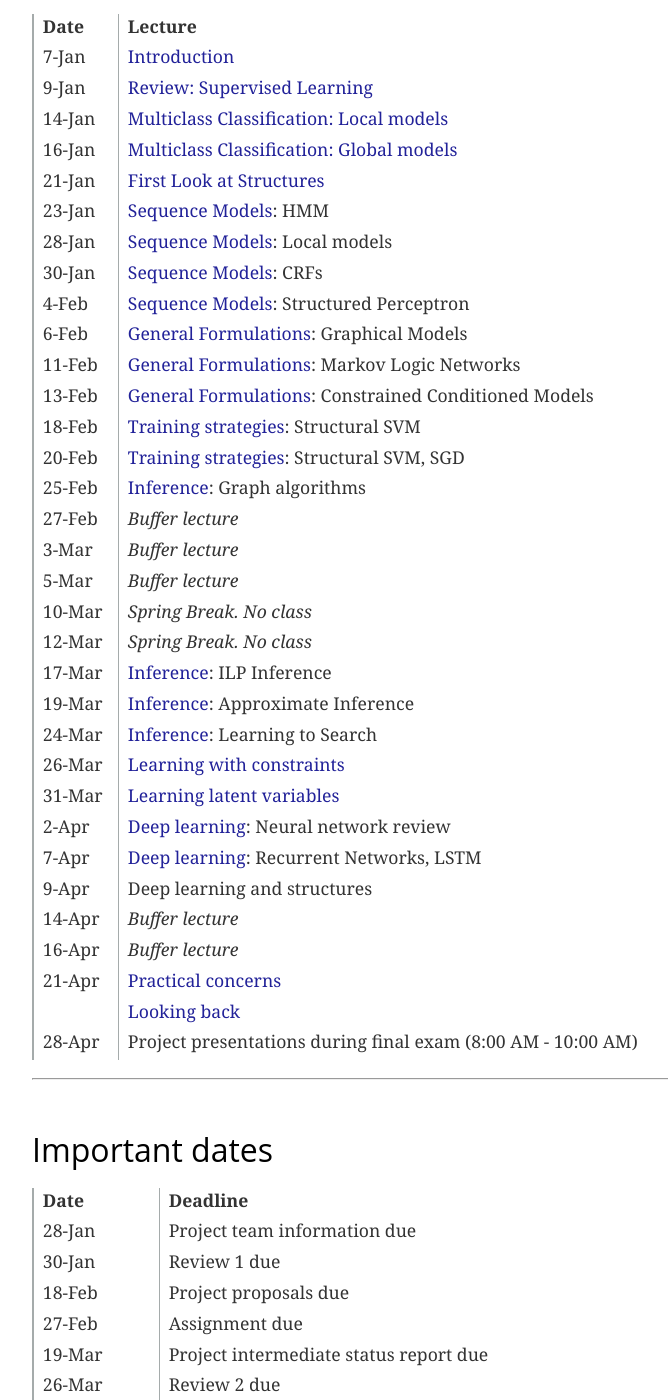
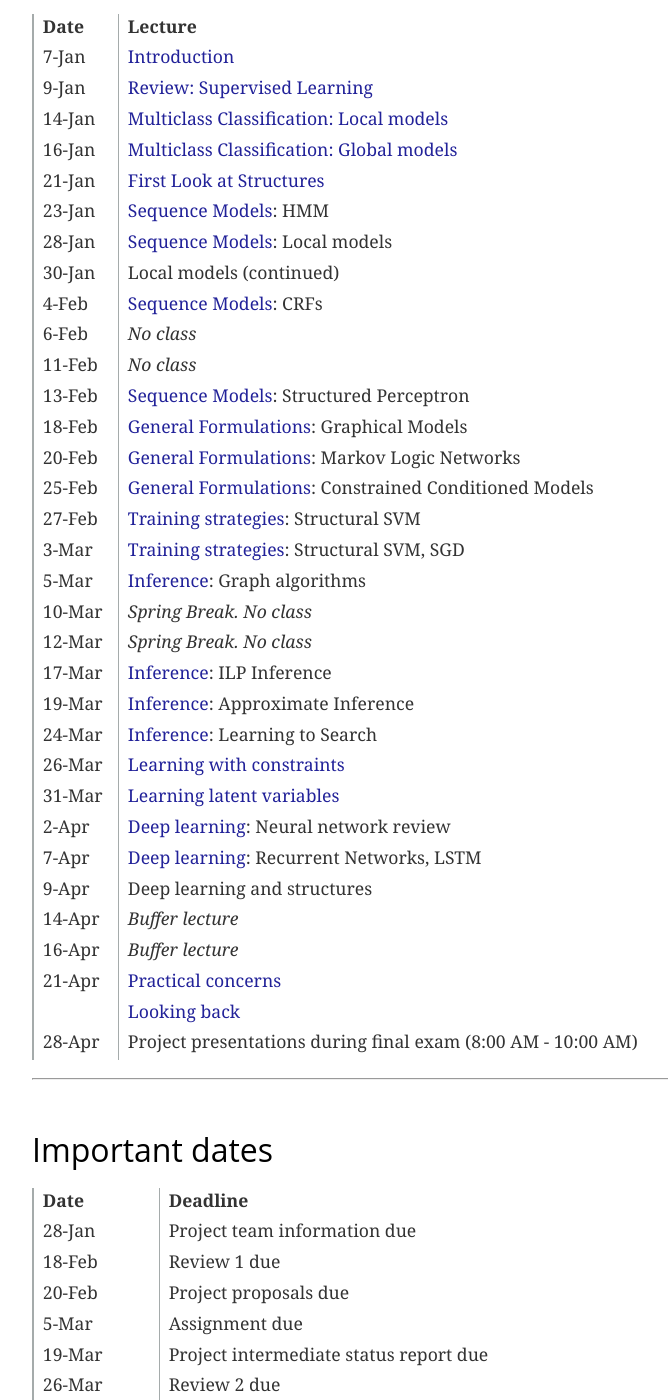
Before and after one commit to svivek/structured-prediction, a Jekyll site: the page built from lectures.md, in a window 1280 px wide and 1400 px high, scrolled down 560 px. Shown: the whole window, without its empty margins (248-916 px from the left). Built offline with Jekyll 4.4.1, drawn with Linux system fonts in a browser that asks for light colours; some of the changed text lies outside the part shown.

Commit message:
updated schedule

```diff
--- a/lectures.md
+++ b/lectures.md
@@ -24,17 +24,17 @@ semester goes along.
 | 21-Jan   | [First Look at Structures](lectures/first-look.html)                                       |
 | 23-Jan   | [Sequence Models](lectures/sequences.html): HMM                                            |
 | 28-Jan   | [Sequence Models](lectures/sequences.html): Local models                                   |
-| 30-Jan   | [Sequence Models](lectures/sequences.html): CRFs                                           |
-| 4-Feb    | [Sequence Models](lectures/sequences.html): Structured Perceptron                          |
-| 6-Feb    | [General Formulations](lectures/general-formulations.html): Graphical Models               |
-| 11-Feb   | [General Formulations](lectures/general-formulations.html): Markov Logic Networks          |
-| 13-Feb   | [General Formulations](lectures/general-formulations.html): Constrained Conditioned Models |
-| 18-Feb   | [Training strategies](lectures/training.html): Structural SVM                              |
-| 20-Feb   | [Training strategies](lectures/training.html): Structural SVM, SGD                         |
-| 25-Feb   | [Inference](lectures/inference.html): Graph algorithms                                     |
-| 27-Feb   | *Buffer lecture*                                                                           |
-| 3-Mar    | *Buffer lecture*                                                                           |
-| 5-Mar    | *Buffer lecture*                                                                           |
+| 30-Jan   | Local models (continued)                                                                   |
+| 4-Feb    | [Sequence Models](lectures/sequences.html): CRFs                                           |
+| 6-Feb    | *No class*                                                                                 |
+| 11-Feb   | *No class*                                                                                 |
+| 13-Feb   | [Sequence Models](lectures/sequences.html): Structured Perceptron                          |
+| 18-Feb   | [General Formulations](lectures/general-formulations.html): Graphical Models               |
+| 20-Feb   | [General Formulations](lectures/general-formulations.html): Markov Logic Networks          |
+| 25-Feb   | [General Formulations](lectures/general-formulations.html): Constrained Conditioned Models |
+| 27-Feb   | [Training strategies](lectures/training.html): Structural SVM                              |
+| 3-Mar    | [Training strategies](lectures/training.html): Structural SVM, SGD                         |
+| 5-Mar    | [Inference](lectures/inference.html): Graph algorithms                                     |
 | 10-Mar   | *Spring Break. No class*                                                                   |
 | 12-Mar   | *Spring Break. No class*                                                                   |
 | 17-Mar   | [Inference](lectures/inference.html): ILP Inference                                        |
@@ -59,12 +59,11 @@ semester goes along.
 
 | **Date** | **Deadline**                           |
 | 28-Jan   | Project team information due           |
-| 30-Jan   | Review 1 due                           |
-| 18-Feb   | Project proposals due                  |
-| 27-Feb   | Assignment due                         |
+| 18-Feb   | Review 1 due                           |
+| 20-Feb   | Project proposals due                  |
+| 5-Mar    | Assignment due                         |
 | 19-Mar   | Project intermediate status report due |
 | 26-Mar   | Review 2 due                           |
 | 14-Apr   | Review 3 due                           |
-| 25-Apr   | Project poster email to Chris          |
-| 28-Apr   | Project poster session in class        |
+| 28-Apr   | Project presentations in class         |
 | 28-Apr   | Project final report due               |
```
